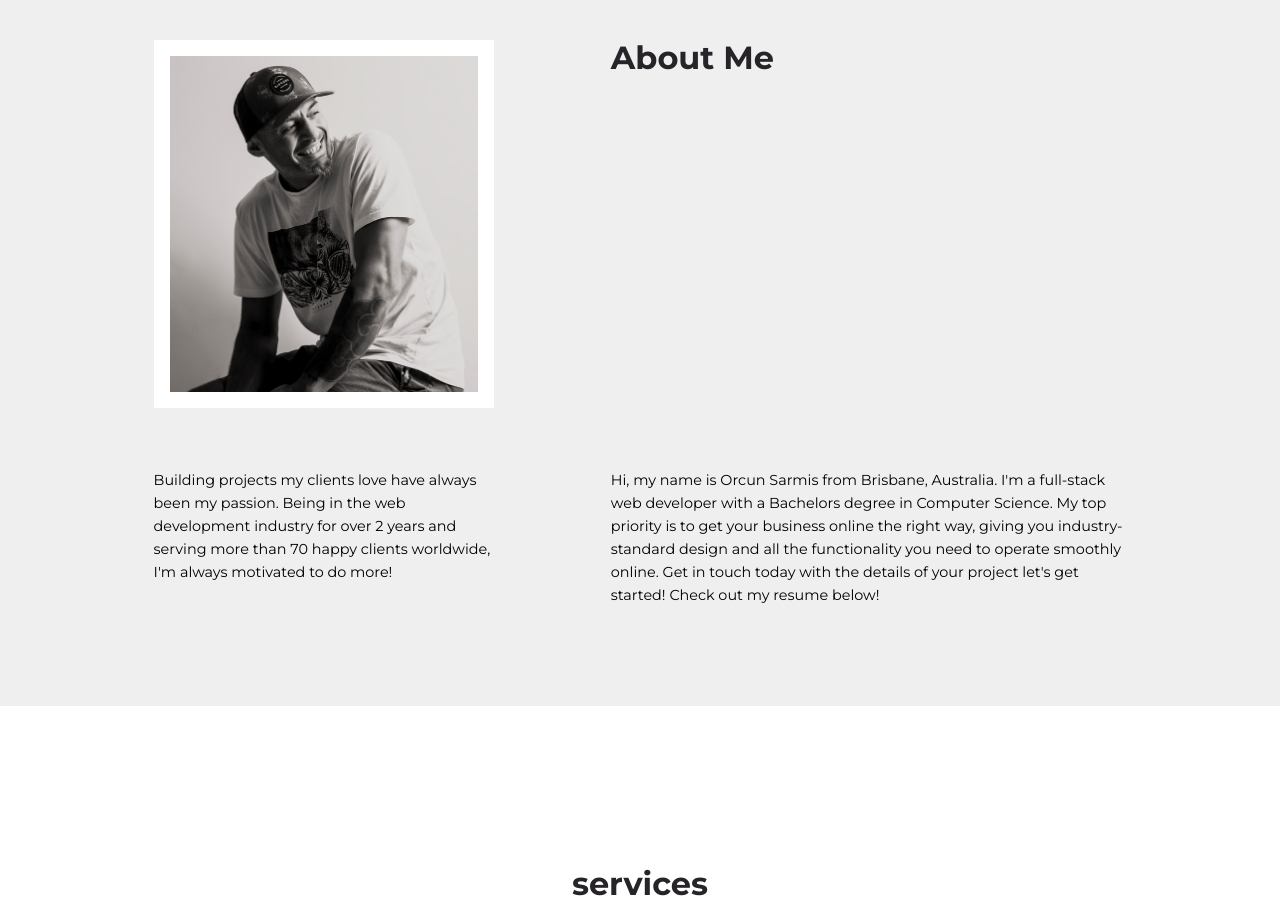
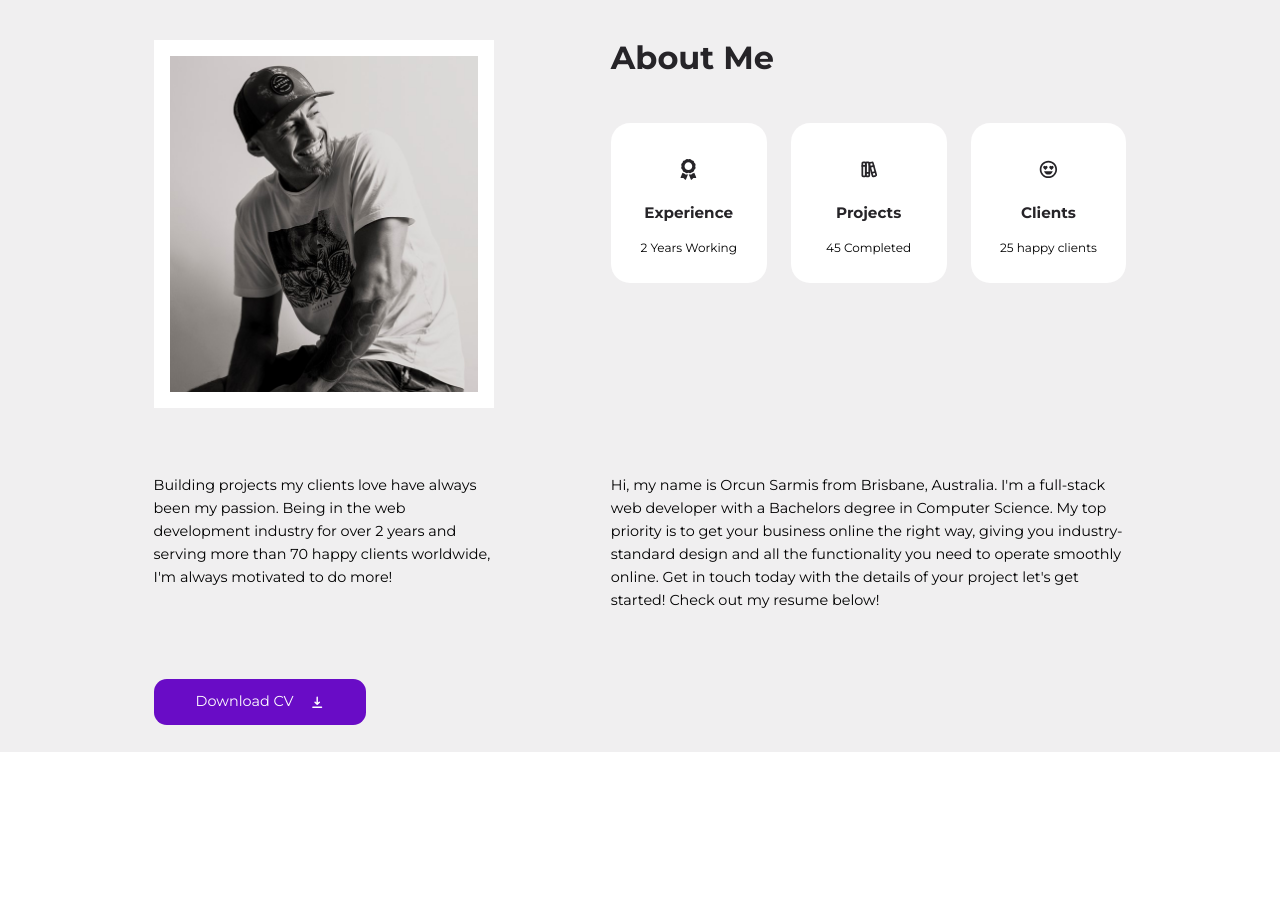
Before and after one commit to orcunSarmis/Portfolio, a React (Create React App) app: page / in a window 1280 px wide. Shown: the part 920-1833 px from the top of the page. Built offline with nearby package versions, Linux system fonts and the light colour scheme.

Commit message:
adding and styling about section

```diff
--- /dev/null
+++ b/src/components/Card.jsx
@@ -0,0 +1,11 @@
+import "./card.css";
+
+const Card = ({ children, className, onClick }) => {
+  return (
+    <article className={`card ${className}`} onClick={onClick}>
+      {children}
+    </article>
+  );
+};
+
+export default Card;
--- /dev/null
+++ b/src/components/card.css
@@ -0,0 +1,30 @@
+.card {
+    background: var(--color-white);
+    padding: 1.5rem;
+    border: 2px solid transparent;
+    border-radius: var(--border-radius-1);
+    transition: var(--transition);
+}
+
+.card:hover {
+    background: transparent;
+    border-color: var(--color-white);
+    transform: translateY(-0.5rem);
+}
+
+.card.light {
+    background: var(--color-light);
+}
+
+.card.light:hover {
+    background: transparent;
+    border-color: var(--color-light);
+}
+
+
+/* MEDIA QUERIES (phones) */
+@media screen and (max-width: 600px) {
+    .card {
+        padding: 1.2rem;
+    }
+}
--- a/src/sections/about/About.jsx
+++ b/src/sections/about/About.jsx
@@ -1,5 +1,8 @@
 import AboutImage from "../../assets/about.jpg";
-import CV from '../../assets/'
+import Cv from "../../assets/cv.pdf";
+import { HiDownload } from "react-icons/hi";
+import Card from "../../components/Card";
+import data from "../about/data";
 import "./about.css";
 
 const About = () => {
@@ -8,12 +11,20 @@ const About = () => {
       <div className="container about__container">
         <div className="about__left">
           <div className="about__portrait">
-            <img src={AboutImage} alt="" />
+            <img src={AboutImage} alt="About Image" />
           </div>
         </div>
         <div className="about__right">
           <h2>About Me</h2>
-          <div className="about__cards"></div>
+          <div className="about__cards">
+            {data.map((item) => (
+              <Card key={item.id} className="about__card">
+                <span className="about__card-icon">{item.icon}</span>
+                <h5>{item.title}</h5>
+                <small>{item.desc}</small>
+              </Card>
+            ))}
+          </div>
         </div>
         <p>
           Building projects my clients love have always been my passion. Being
@@ -21,13 +32,16 @@ const About = () => {
           70 happy clients worldwide, I'm always motivated to do more!
         </p>
         <p>
-          Hi, my name is Orcun Sarmis from Brisbane, Australia. I'm a full-stack web
-          developer with a Bachelors degree in Computer Science. My top priority
-          is to get your business online the right way, giving you
+          Hi, my name is Orcun Sarmis from Brisbane, Australia. I'm a full-stack
+          web developer with a Bachelors degree in Computer Science. My top
+          priority is to get your business online the right way, giving you
           industry-standard design and all the functionality you need to operate
           smoothly online. Get in touch today with the details of your project
           let's get started! Check out my resume below!
         </p>
+        <a href={Cv} download className="btn primary">
+          Download CV <HiDownload />
+        </a>
       </div>
     </section>
   );
--- a/src/sections/about/data.js
+++ b/src/sections/about/data.js
@@ -4,9 +4,9 @@ import {BiHappyHeartEyes} from 'react-icons/bi'
 
 
 const data = [
-    {id: 1, icon: <FaAward/>, title: 'Experience', desc: '3+ Years Working'},
-    {id: 2, icon: <TbBooks/>, title: 'Projects', desc: '180+ Completed'},
-    {id: 3, icon: <BiHappyHeartEyes/>, title: 'Clients', desc: '70+ happy clients'}
+    {id: 1, icon: <FaAward/>, title: 'Experience', desc: '2 Years Working'},
+    {id: 2, icon: <TbBooks/>, title: 'Projects', desc: '45 Completed'},
+    {id: 3, icon: <BiHappyHeartEyes/>, title: 'Clients', desc: '25 happy clients'}
     ]
 
 
```
